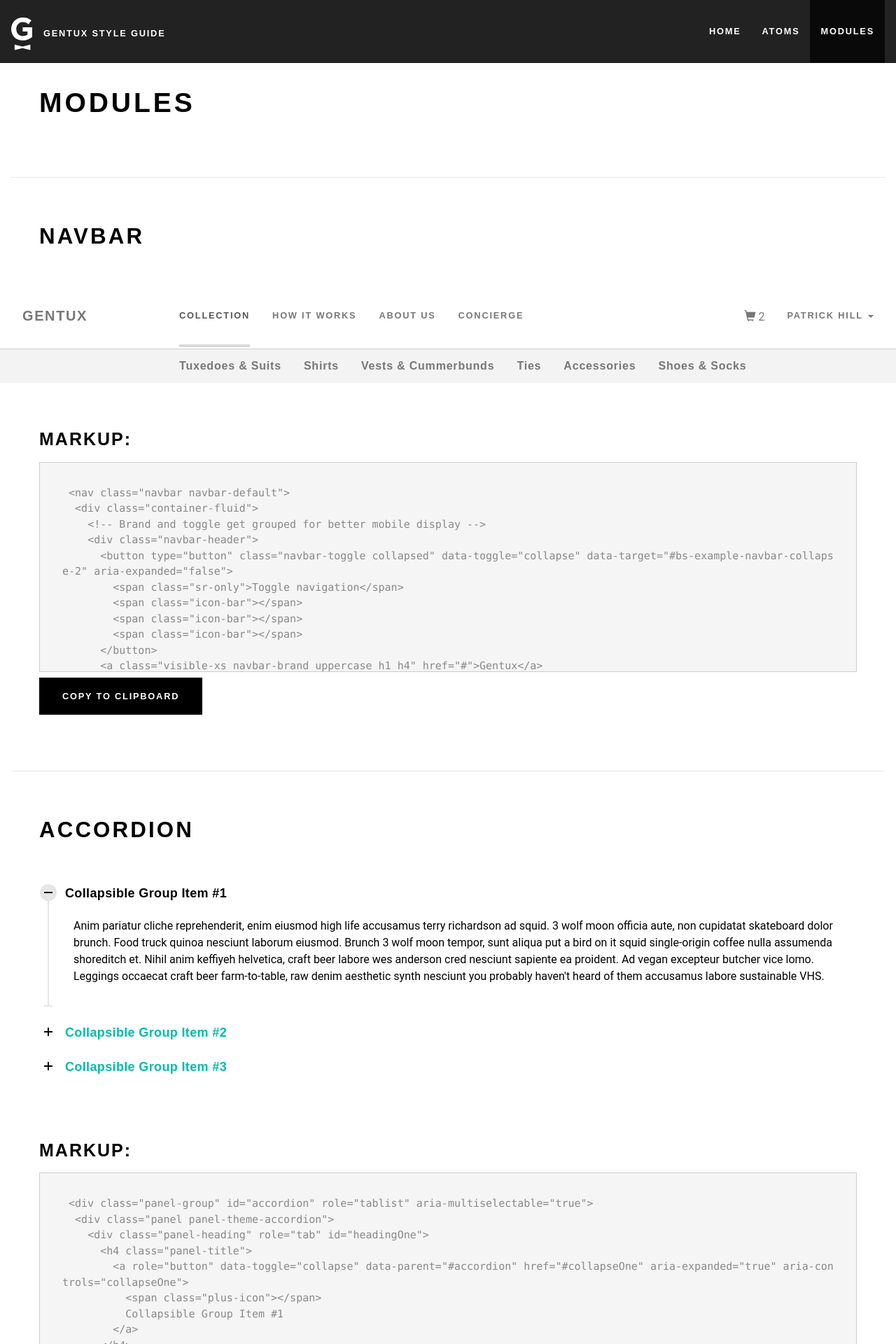
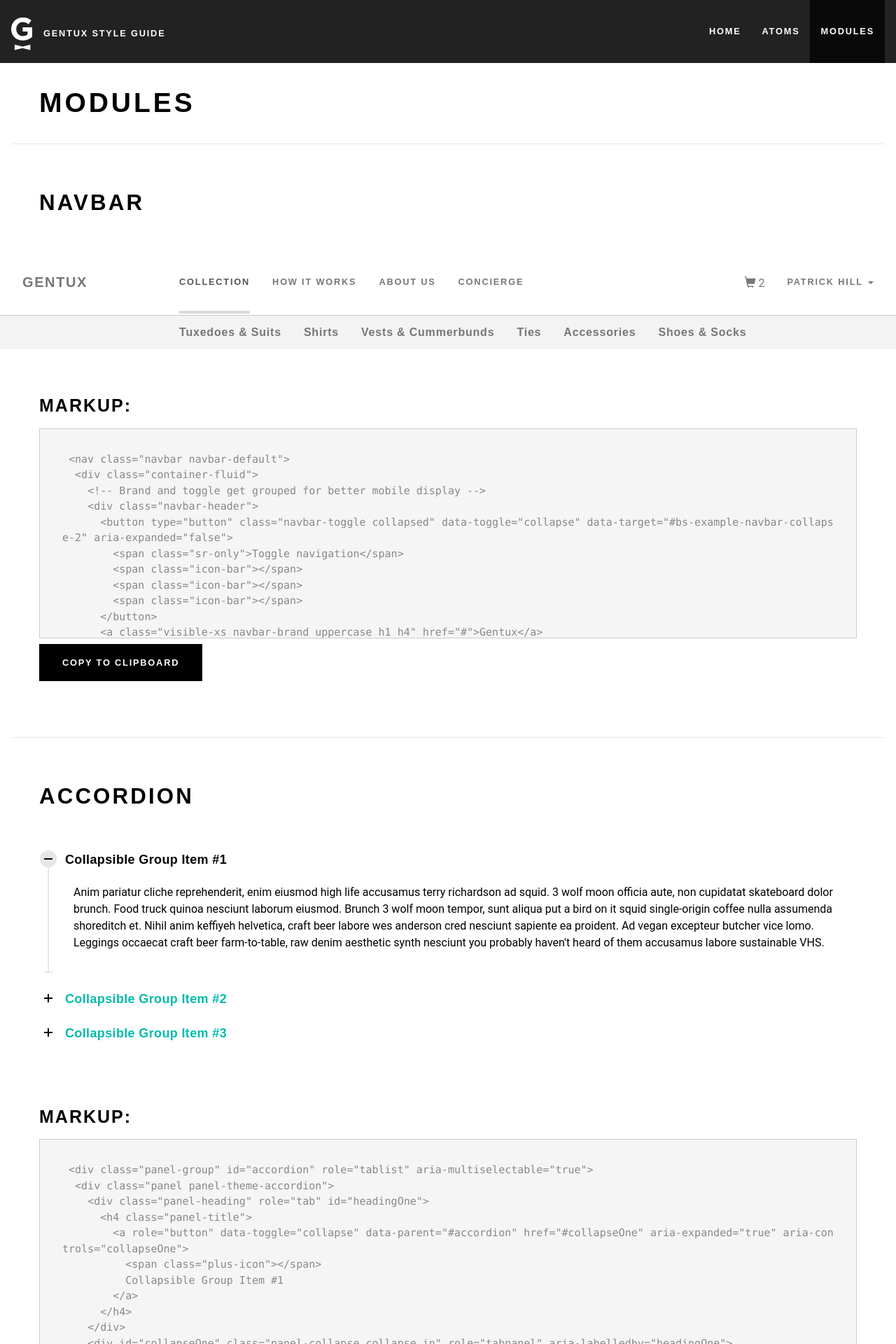
Before and after one commit to generationtux/styleguide, a Jekyll site: the page built from modules.html, in a window 1280 px wide. Shown: the top 1920 px of the page at 70% size. Built offline with Jekyll 4.4.1, drawn with Linux system fonts in a browser that asks for light colours; comment, search, counter and statistics services are not loaded.

Commit message:
adjusts module page spacing

```diff
--- a/modules.html
+++ b/modules.html
@@ -13,16 +13,19 @@
 </div>
 
 
+<div class="container-fluid">
+  <div class="row">
+    <div class="col-sm-12">
+      <hr class="vspace-xs-top-md vspace-xs-btm-lg">
+    </div>
+  </div>
+</div><!-- /.container  -->
+
+
 {% for page in site.modules %}
 
 
-<div class="container-fluid">
-  <div class="row">
-    <div class="col-sm-12">
-      <hr class="vspace-xs-top-xl vspace-xs-btm-lg">
-    </div>
-  </div>
-</div><!-- /.container  -->
+
 
 
 <div class="container vspace-xs-btm-lg">
@@ -70,6 +73,15 @@
 </div><!-- /container -->
 
 
+<div class="container-fluid">
+  <div class="row">
+    <div class="col-sm-12">
+      <hr class="vspace-xs-top-xl vspace-xs-btm-lg">
+    </div>
+  </div>
+</div><!-- /.container  -->
+
+
 {% endfor %}
 
 
```
